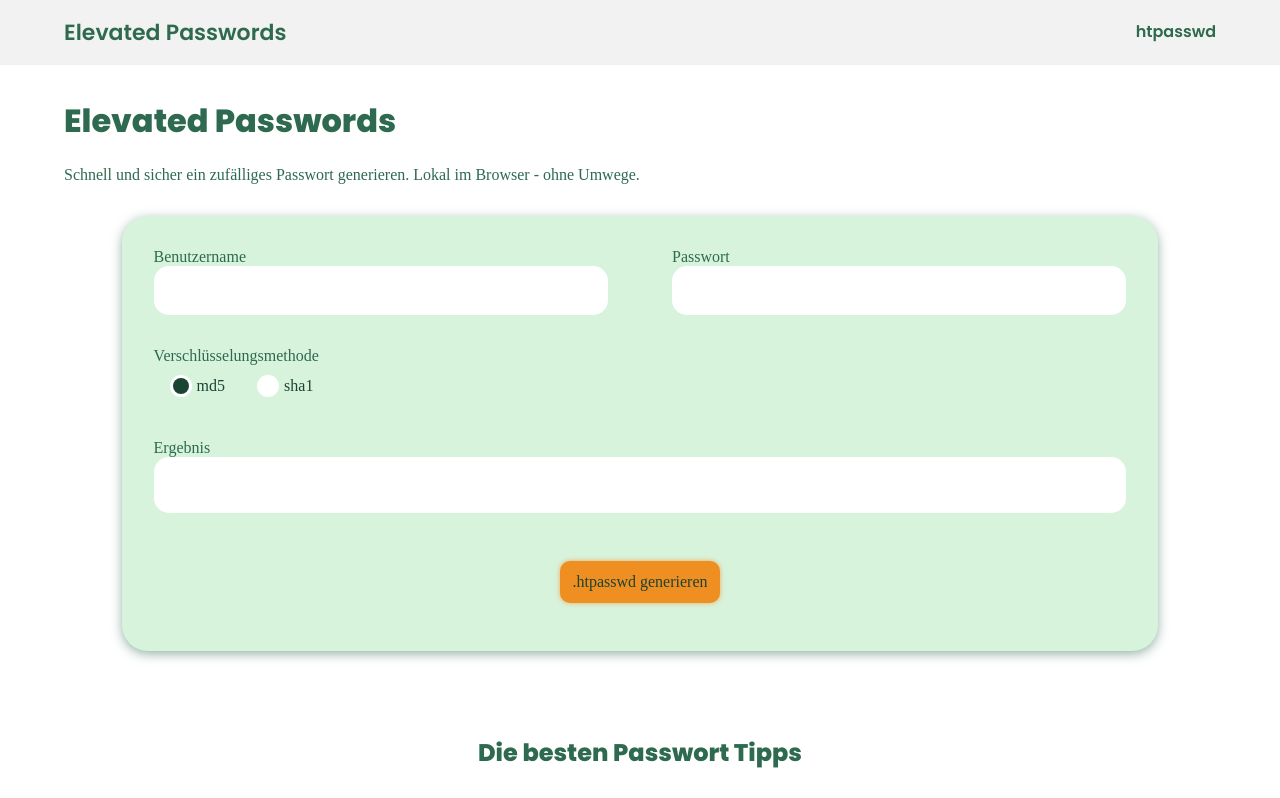
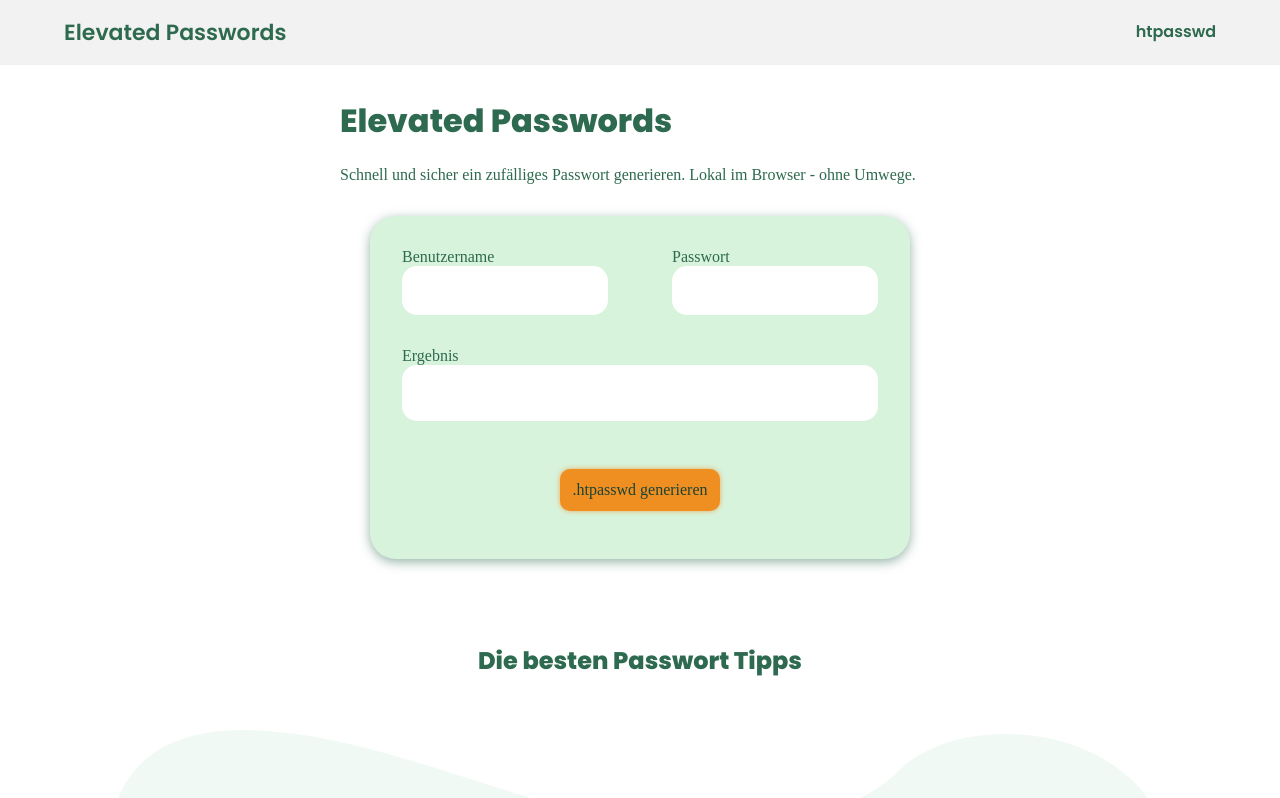
Before and after one commit to TobiasBinaryHype/elevated-passwords, a Nuxt app: page /Htpasswd in a window 1280 px wide. Shown: the top 798 px of the page. Built offline with nearby package versions, Linux system fonts and the light colour scheme; a web font is replaced by a local one.

Commit message:
Updated Generator Width and fixed Htpasswd

```diff
--- a/assets/css/variables.css
+++ b/assets/css/variables.css
@@ -12,5 +12,6 @@
   --color-highlight: #ef8f22;
   --font-family: 'Poppins';
   --content-width: 1640px;
+  --generator-width: 600px;
   --break-desktop: 1280px;
 }
--- a/components/HtpasswdGenerator.vue
+++ b/components/HtpasswdGenerator.vue
@@ -13,12 +13,6 @@
                 v-model="password"
             />
         </div>
-        <BaseRadioGroup
-            v-model="selectedCryptType"
-            name="cryptTypes"
-            :options="cryptTypes"
-            label="Verschlüsselungsmethode"
-        />
         <BaseInput
             v-model="result"
             :bigFont="true"
@@ -43,11 +37,6 @@ export default {
             result: '',
             username: '',
             password: '',
-            selectedCryptType: 'md5',
-            cryptTypes: [
-                { label: 'md5', value: 'md5' },
-                { label: 'sha1', value: 'sha1' },
-            ],
             error: '',
         }
     },
@@ -57,8 +46,7 @@ export default {
                 this.error = ''
                 this.result = PasswordService.generateHash(
                     this.username,
-                    this.password,
-                    this.selectedCryptType
+                    this.password
                 )
             } catch (e) {
                 this.error = e
--- a/components/PasswordGenerator.vue
+++ b/components/PasswordGenerator.vue
@@ -93,6 +93,7 @@ export default {
 .generator-inputs {
     display: flex;
     justify-content: center;
+    flex-direction: column;
     width: 80%;
     margin: 1rem auto;
 }
@@ -109,12 +110,9 @@ export default {
     }
 }
 
-.generator-inputs > * {
-    flex: 1 1 50%;
-}
-
 .generator-inputs > *:first-child {
     padding-right: 1rem;
+    margin-bottom: 1rem;
 }
 
 .generator-inputs > *:last-child {
--- a/package.json
+++ b/package.json
@@ -9,9 +9,8 @@
     "generate": "nuxt generate"
   },
   "dependencies": {
+    "apache-md5": "^1.1.5",
     "core-js": "^3.8.3",
-    "js-sha1": "^0.6.0",
-    "md5": "^2.3.0",
     "nuxt": "^2.14.12"
   },
   "devDependencies": {
--- a/pages/Htpasswd.vue
+++ b/pages/Htpasswd.vue
@@ -31,22 +31,10 @@ export default {
 <style scoped>
 .generator {
     max-width: 100%;
-    width: 50%;
+    width: var(--generator-width);
     margin: 2rem auto;
 }
 
-@media (min-width: 1921px) {
-    .generator {
-        width: 40%;
-    }
-}
-
-@media (max-width: 1280px) {
-    .generator {
-        width: 90%;
-        max-width: 98%;
-    }
-}
 .subheadline {
     color: var(--color-primary3);
     margin-bottom: 2rem;
--- a/pages/index.vue
+++ b/pages/index.vue
@@ -31,7 +31,7 @@ export default {
 <style scoped>
 .generator {
     max-width: 100%;
-    width: 60%;
+    width: var(--generator-width);
     margin: 2rem auto;
 }
 
--- a/services/PasswordService.js
+++ b/services/PasswordService.js
@@ -1,5 +1,4 @@
-import md5 from 'md5'
-import sha1 from 'js-sha1'
+import md5 from 'apache-md5';
 
 const generatePassword = (selectedTypes, passwordLength) => {
   if (
@@ -121,21 +120,10 @@ const getRandomNumber = (max, min = 0) => {
   return Math.floor(Math.random() * (max - min + 1)) + min
 }
 
-const generateHash = (username, password, cryptType = 'md5') => {
+const generateHash = (username, password) => {
   if (!username || !password) throw 'Bitte Nutzername und Passwort eingeben.'
 
-  let hash = ''
-
-  switch (cryptType) {
-    case 'md5':
-      hash = md5(password).toString()
-      break
-    case 'sha1':
-      hash = sha1(password).toString()
-      break
-  }
-
-  return `${username}:${hash}`
+  return `${username}:${md5(password)}`
 }
 
 export default {
```
Also changed, not shown: 1 other file (tests, documents, lock files or other folders).
